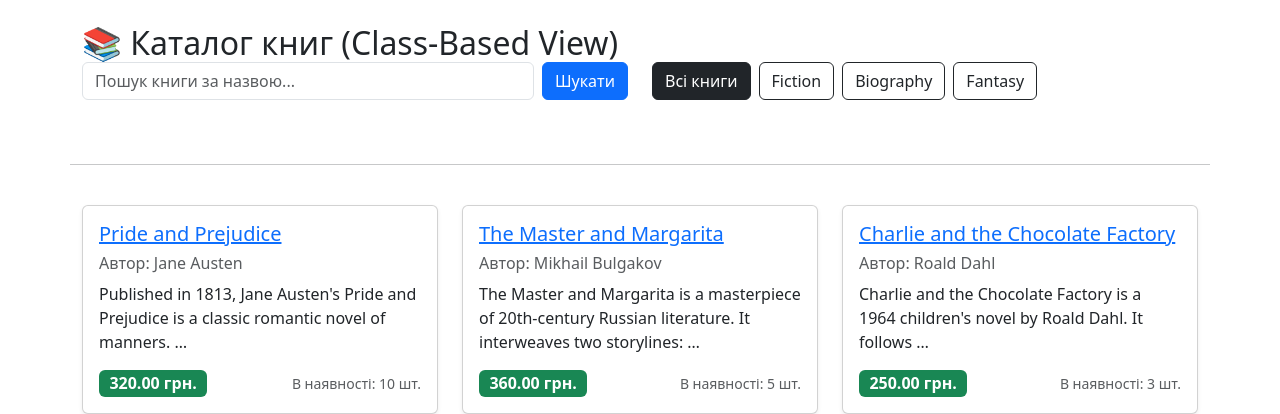
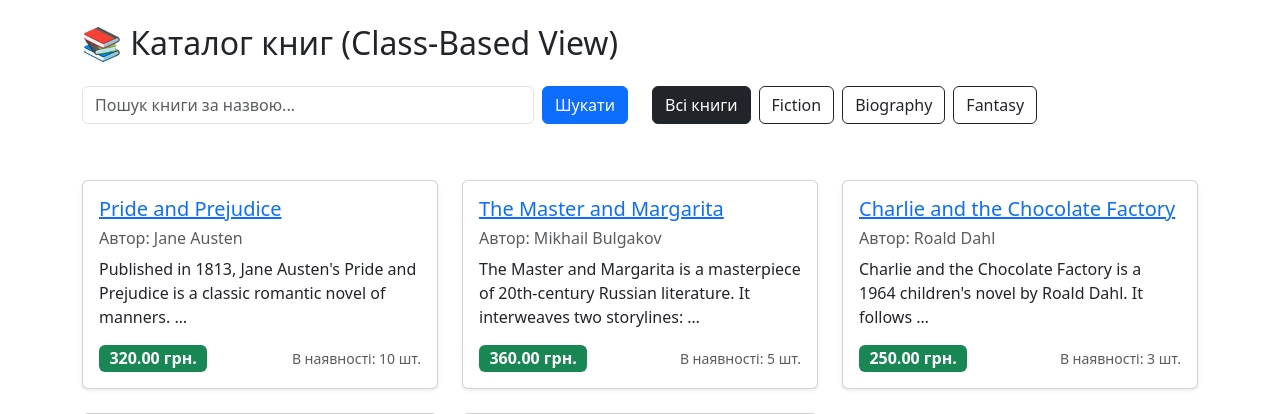
Before and after one commit to Minard1usz/Hillel-Django-HW, a Django app: page /catalog/ in a window 1280 px wide. Shown: the part 56-470 px from the top of the page. Run offline with Django 5.2, Linux system fonts and the light colour scheme; data comes from the database, SQL or seed files in the repository.

Commit message:
completed

```diff
--- a/Django-project_Bookstore/shop_app/templates/shop_app/book_list.html
+++ b/Django-project_Bookstore/shop_app/templates/shop_app/book_list.html
@@ -2,9 +2,8 @@
 
 {% block content %}
 <h2 class="mb-4">📚 Каталог книг (Class-Based View)</h2>
-
 <div class="row g-4">
-    <div class="container mb-4">
+    <div class="container mt-4 mb-3">
     <div class="row">
         <div class="col-md-6 mb-3">
             <form method="get" action="" class="d-flex">
@@ -38,10 +37,8 @@
         </div>
     </div>
 </div>
-<hr>
   {% for book in books %}
     <div class="col-md-4">
-
       <div class="card h-100 shadow-sm">
         <div class="card-body">
           <h5 class="card-title"><a href="{% url 'shop_app:book_detail' pk=book.pk %}">{{ book.title }}</a></h5>
```
Also changed, not shown: 1 other file.
